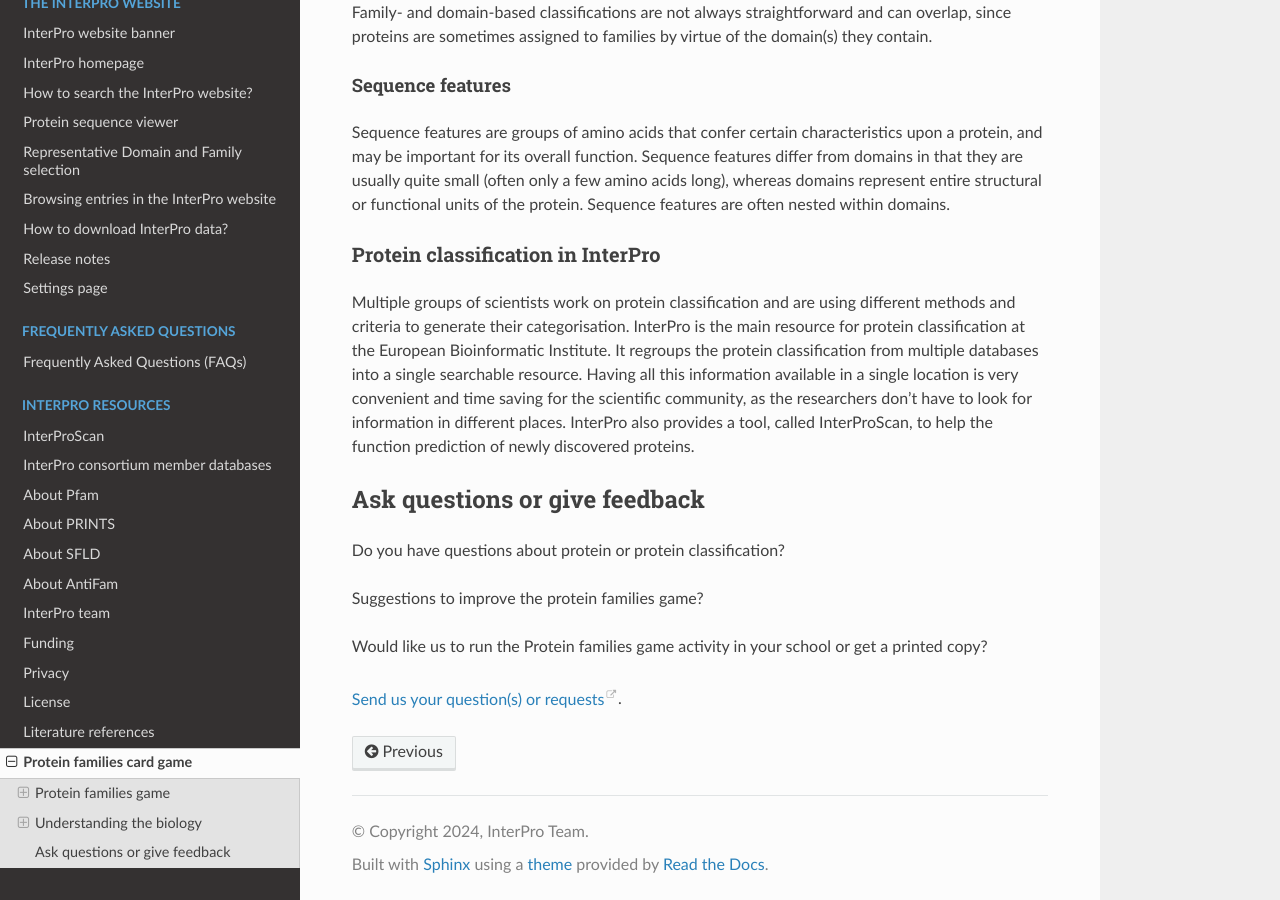
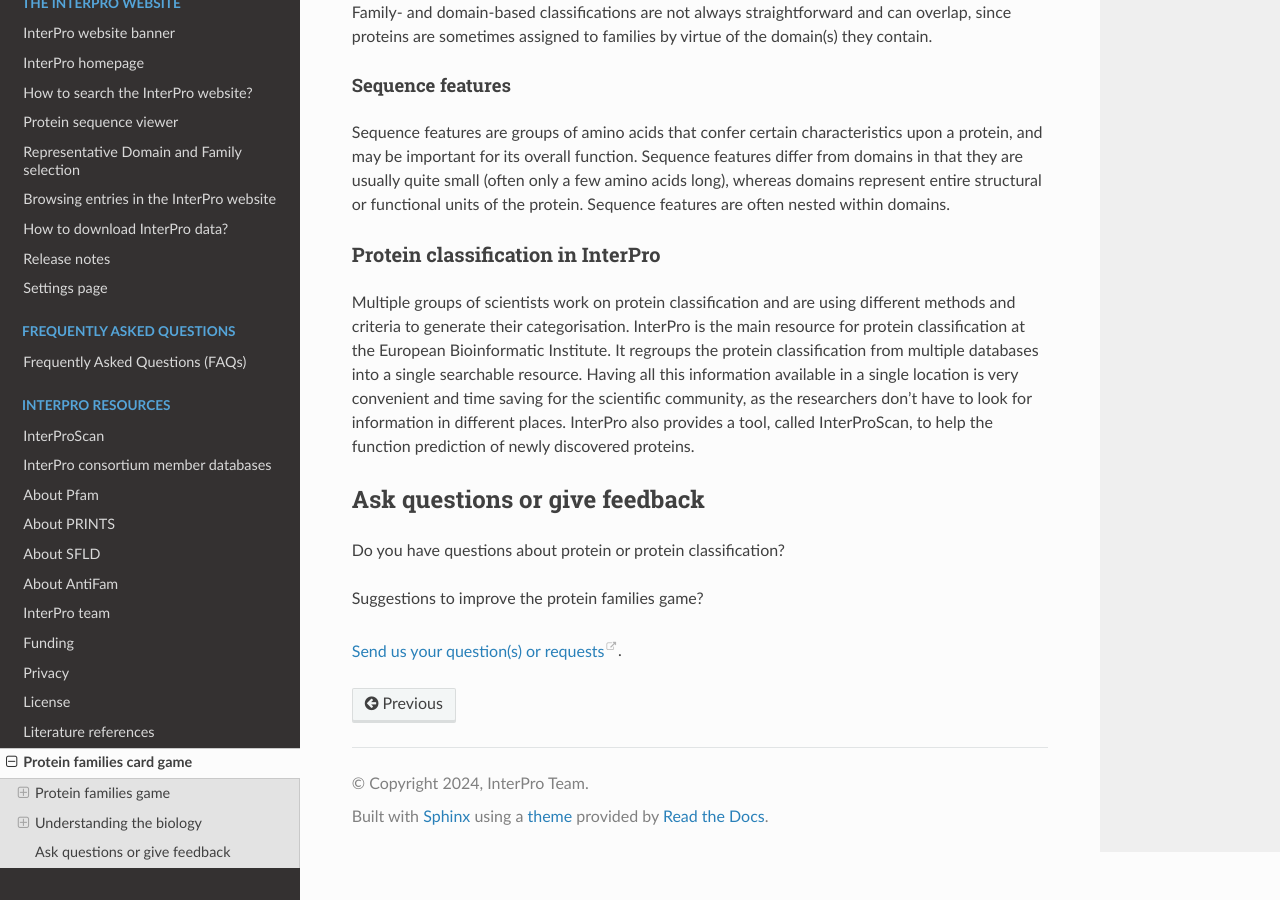
Before and after one commit to ProteinsWebTeam/interpro-docs, a Sphinx documentation site: the page built from docs/protein_families_game.rst, in a window 1280 px wide and 900 px high, scrolled down 5888 px. Built offline with Sphinx 7.4.7 and the Read the Docs theme 3.1.0, drawn with Linux system fonts in a browser that asks for light colours.

Commit message:
Remove offer to send printed copies

```diff
--- a/docs/protein_families_game.rst
+++ b/docs/protein_families_game.rst
@@ -185,6 +185,4 @@ Do you have questions about protein or protein classification?
 
 Suggestions to improve the protein families game?
 
-Would like us to run the Protein families game activity in your school or get a printed copy?
-
 `Send us your question(s) or requests <https://www.ebi.ac.uk/about/contact/support/interpro>`_.
```
